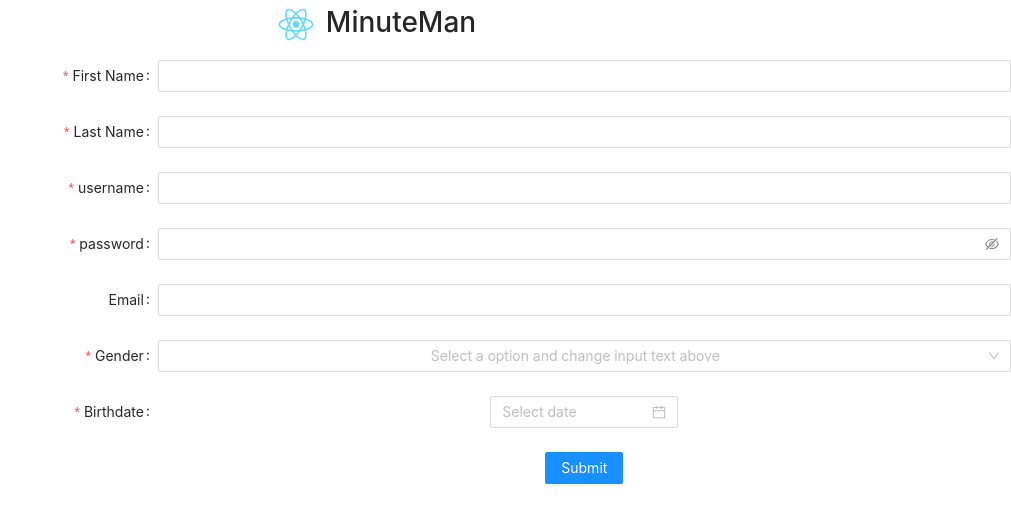
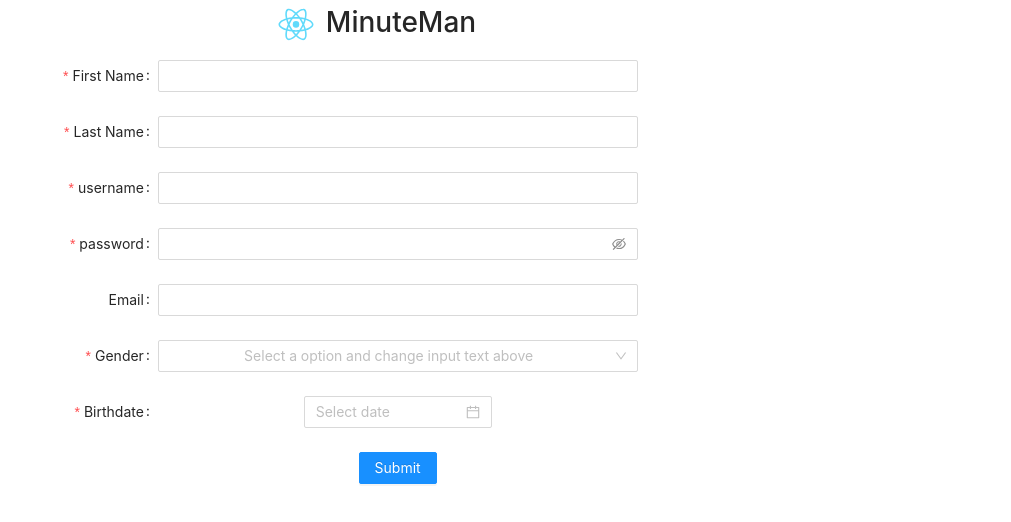
Before and after one commit to saclave/MinuteManParkingV2, a React (Create React App) app in the folder Front End/: page /create in a window 1280 px wide. Shown: the top 522 px of the page, without its empty margins (269-1280 px from the left). Built offline with nearby package versions, Linux system fonts and the light colour scheme.

Commit message:
[MinuteMan-FE][Laurence] refactor: Changed span for layout and added spaces between consts; added axios library

```diff
--- a/Front End/package.json
+++ b/Front End/package.json
@@ -7,6 +7,7 @@
     "@testing-library/react": "^11.1.0",
     "@testing-library/user-event": "^12.1.10",
     "antd": "^4.7.3",
+    "axios": "^0.21.0",
     "react": "^17.0.1",
     "react-dom": "^17.0.1",
     "react-geocode": "^0.2.2",
--- a/Front End/src/components/CreatePage.js
+++ b/Front End/src/components/CreatePage.js
@@ -5,12 +5,14 @@ class createPage extends Component {
     render() {
         const layout = {
             labelCol: { span: 8 },
-            wrapperCol: { span: 16 },
+            wrapperCol: { span: 9 },
 
           };
+
           const config = {
             rules: [{ type: 'object', required: true, message: 'Please select time!' }],
           };
+
           const validateMessages = {
             required: '${label} is required!',
             types: {
@@ -21,10 +23,12 @@ class createPage extends Component {
               range: '${label} must be between ${min} and ${max}',
             },
           };
+
             const onFinish = values => {
               console.log(values);
             };
             const { Option } = Select;
+
         return (
             <div>
                 <Form {...layout} name="nest-messages" onFinish={onFinish} validateMessages={validateMessages}>
```
Also changed, not shown: 1 other file (tests, documents, lock files or other folders).
